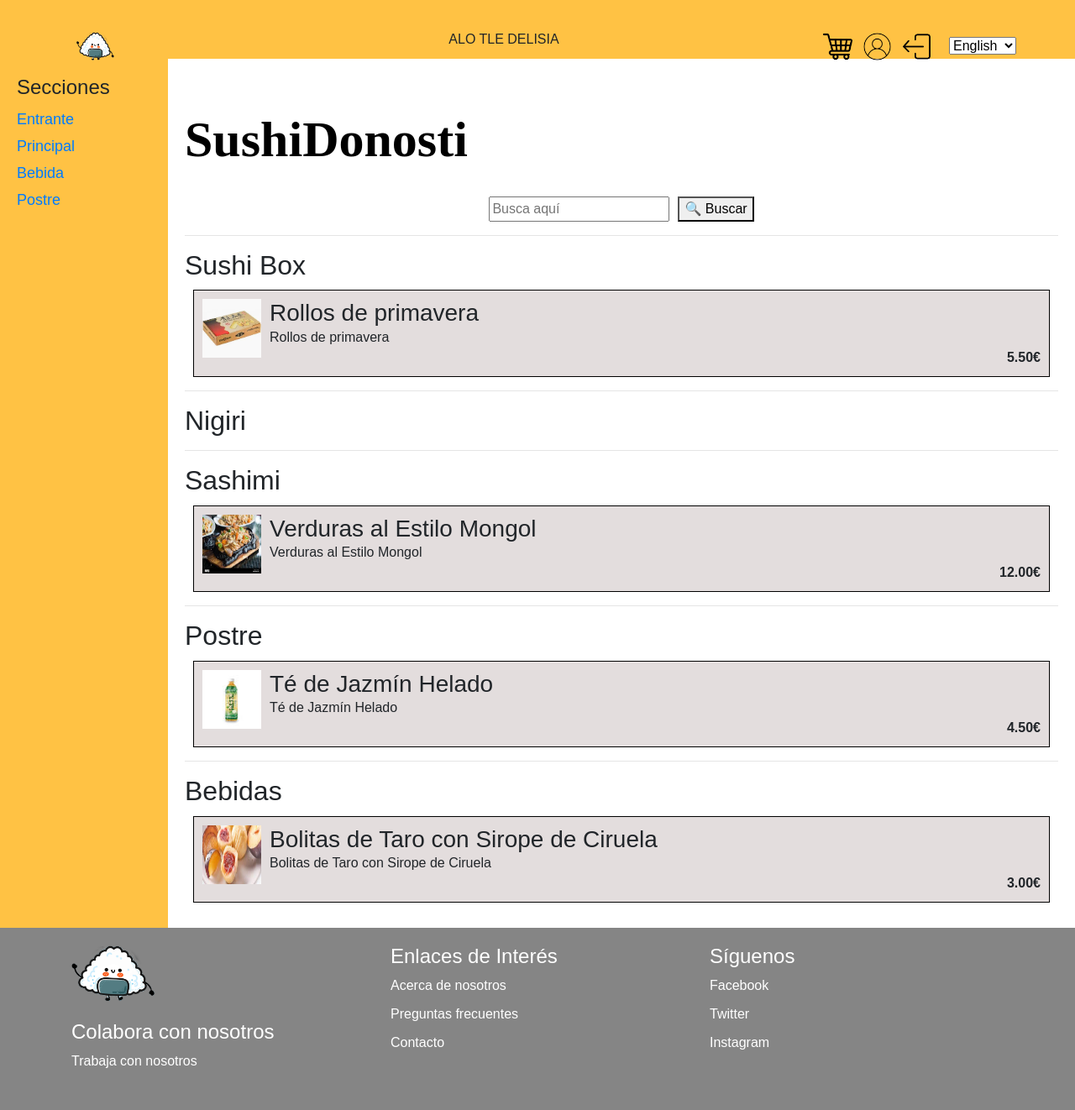
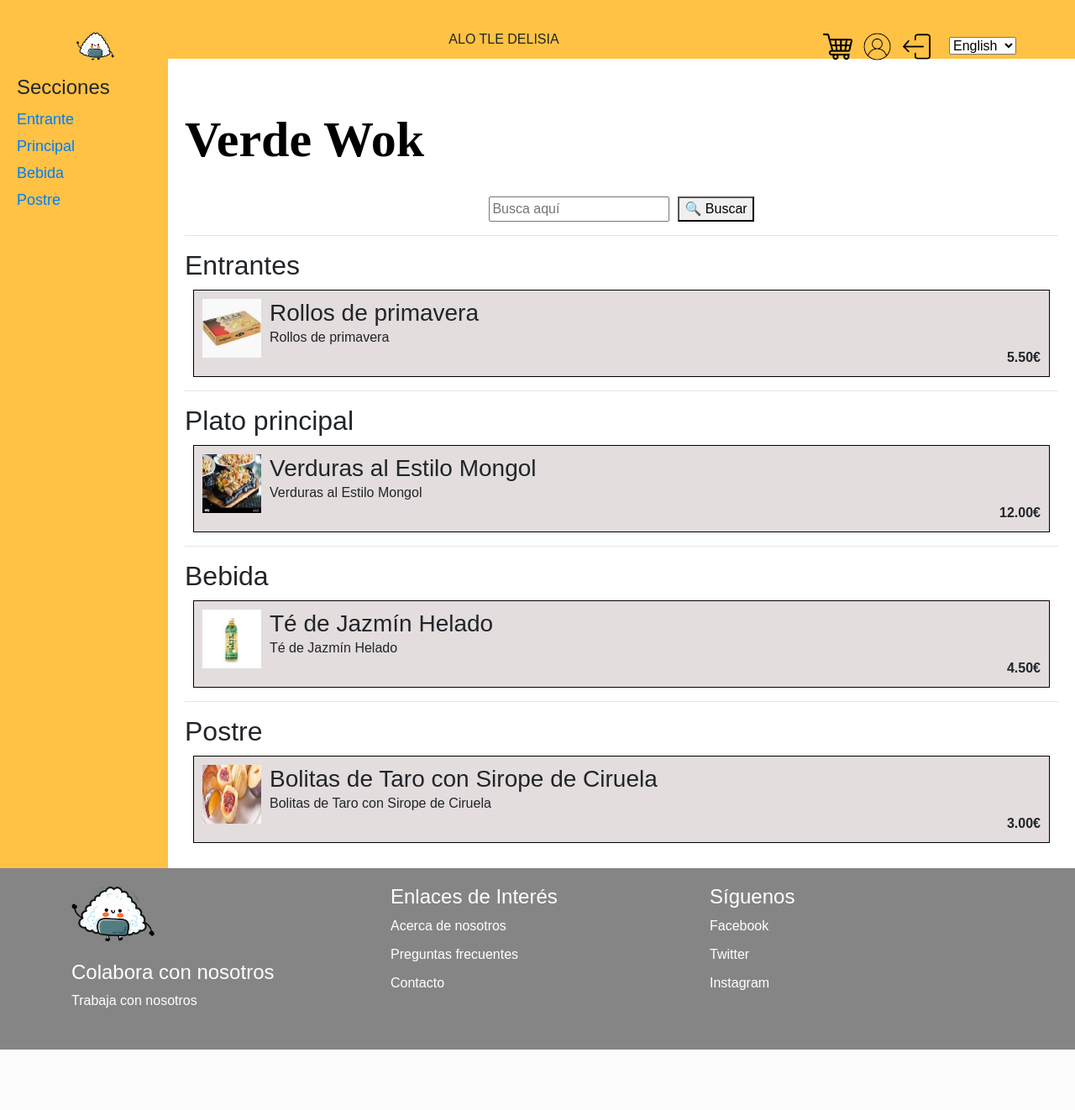
Before and after one commit to MariaMutiloa/ProyectoWeb, a Django app: page /VerdeWok in a window 1280 px wide. Shown: the whole page at 84% size. After the commit the page ends 1250 px from the top, so only its background shows below. Run offline with Django 4.2, Linux system fonts and the light colour scheme; data comes from the database, SQL or seed files in the repository; both versions use the stored data as it was after the commit; some libraries are stand-ins or nearby versions.

Commit message:
corregido verdewok

```diff
--- a/AloTleDelisia/myapp/templates/myapp/verdeWok.html
+++ b/AloTleDelisia/myapp/templates/myapp/verdeWok.html
@@ -26,7 +26,7 @@
             <div class="productos">
                 <div id="Entrantes">
                 <h2>Entrantes</h2>
-                {% for producto in productosTipo2 %}
+                {% for producto in productosTipo1 %}
                     <div class="sushiBox">
                         <img src="{% static 'imagenes/' %}{{ producto.nombre|lower }}.png" alt="{{ producto.nombre }}" style="width: 70px; height: 70px;">
                         <div class="contenido-producto">
@@ -38,8 +38,8 @@
                 {% endfor %}
                 </div>
                 <hr>
-                <div id="Baos">
-                <h2>Baos</h2>
+                <div id="Principal">
+                <h2>Plato principal</h2>
                 {% for producto in productosTipo3 %}
                     <div class="sushiBox">
                         <img src="{% static 'imagenes/' %}{{ producto.nombre|lower }}.png" alt="{{ producto.nombre }}" style="width: 70px; height: 70px;">
@@ -52,8 +52,8 @@
                 {% endfor %}
                 </div>
                 <hr>
-                <div id="Ramen">
-                <h2>Ramen</h2>
+                <div id="Bebida">
+                <h2>Bebida</h2>
                 {% for producto in productosTipo4 %}
                     <div class="sushiBox">
                         <img src="{% static 'imagenes/' %}{{ producto.nombre|lower }}.png" alt="{{ producto.nombre }}" style="width: 70px; height: 70px;">
@@ -66,8 +66,8 @@
                 {% endfor %}
                 </div>
                 <hr>
-                <div id="Postres">
-                <h2>Postres</h2>
+                <div id="Postre">
+                    <h2>Postre</h2>
                     {% for producto in productosTipo5 %}
                         <div class="sushiBox">
                             <img src="{% static 'imagenes/' %}{{ producto.nombre|lower }}.png" alt="{{ producto.nombre }}" style="width: 70px; height: 70px;">
--- a/AloTleDelisia/myapp/views.py
+++ b/AloTleDelisia/myapp/views.py
@@ -13,20 +13,18 @@ def login (request):
 
 def verdeWok (request):
     productosTipo1 = Producto.objects.filter(idRestaurante=11, idTipoProducto=37)
-    productosTipo2 = Producto.objects.filter(idRestaurante=11, idTipoProducto=38)
     productosTipo3 = Producto.objects.filter(idRestaurante=11, idTipoProducto=39)
     productosTipo4 = Producto.objects.filter(idRestaurante=11, idTipoProducto=40)
     productosTipo5 = Producto.objects.filter(idRestaurante=11, idTipoProducto=41)
     categorias=TipoProducto.objects.filter(idRestaurante=11)
     context = {
         'productosTipo1': productosTipo1,
-        'productosTipo2': productosTipo2,
         'productosTipo3': productosTipo3,
         'productosTipo4': productosTipo4,
         'productosTipo5': productosTipo5,
         'categorias': categorias
     }
-    return render(request, 'myapp/sushiDonosti.html', context)
+    return render(request, 'myapp/verdeWok.html', context)
 
 def sinfoniaVegana (request):
     return render(request, 'myapp/sinfoniaVegana.html')
```
Also changed, not shown: AloTleDelisia/db.sqlite3. Lines whose indentation alone changed are shown as unchanged.
